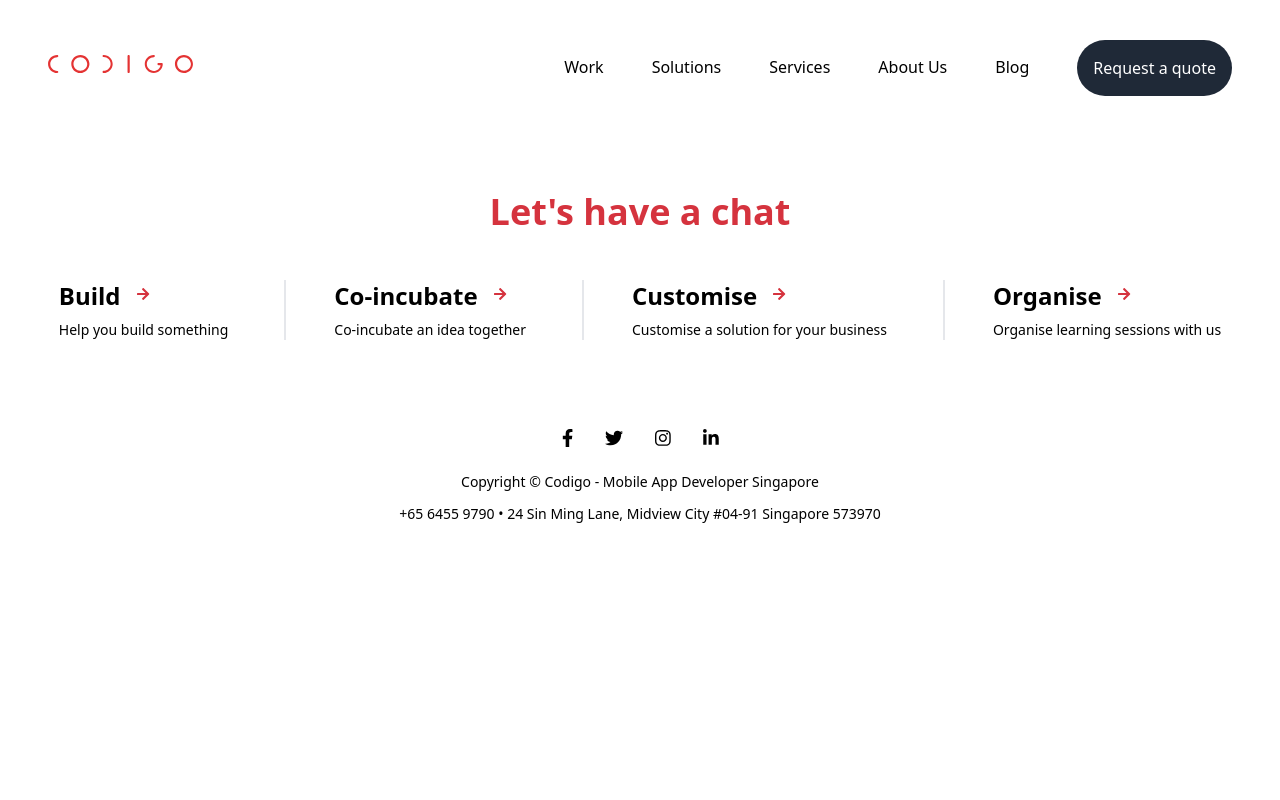
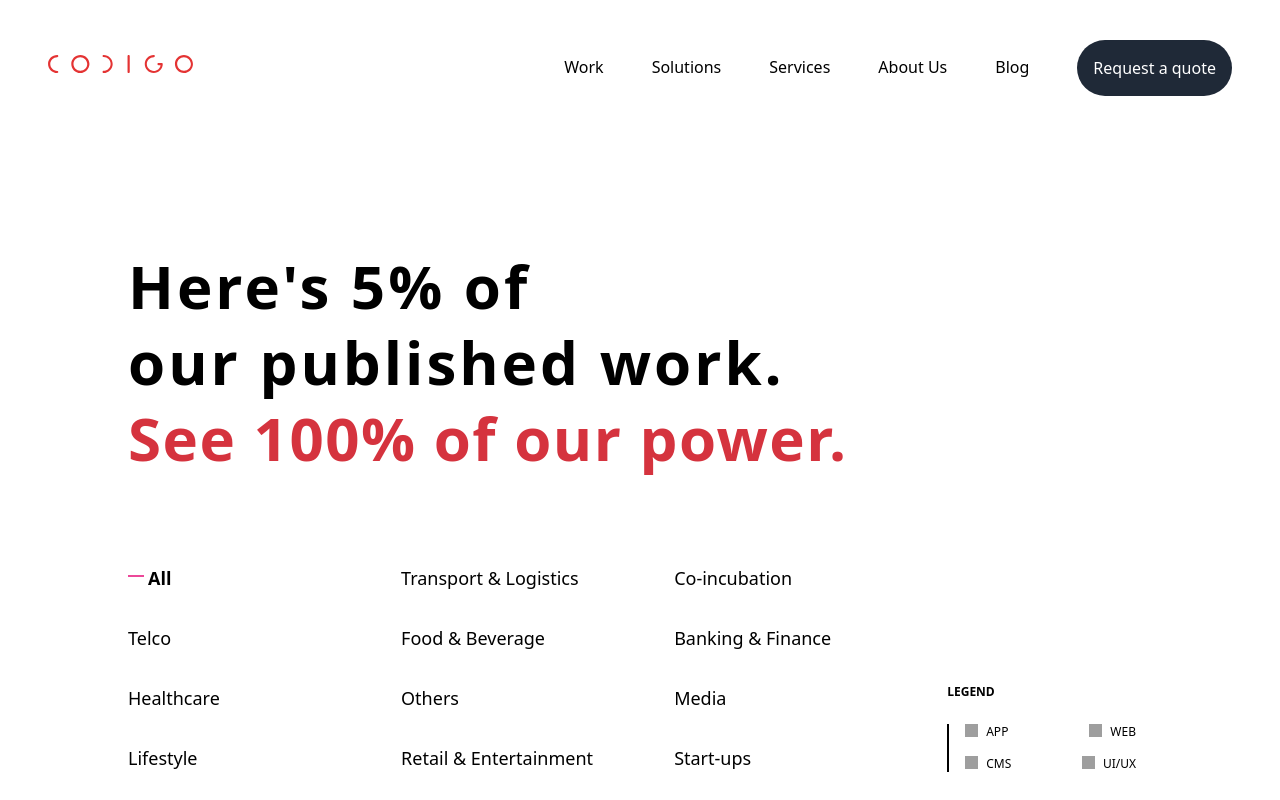
Before and after one commit to arkarhtethan/codigo-test, a React (Create React App) app: page / in a window 1280 px wide. Shown: the top 800 px of the page. Built offline with nearby package versions, Linux system fonts and the light colour scheme; grey boxes are pictures that could not be loaded.

Commit message:
Work container added

```diff
--- a/src/App.tsx
+++ b/src/App.tsx
@@ -1,11 +1,13 @@
 import React from 'react';
 import Footer from './components/Footer';
 import NavBar from './components/NavBar';
+import Work from './containers/Work';
 
 function App () {
   return (
     <div className="App">
       <NavBar />
+      <Work />
       <Footer />
     </div>
   );
```
